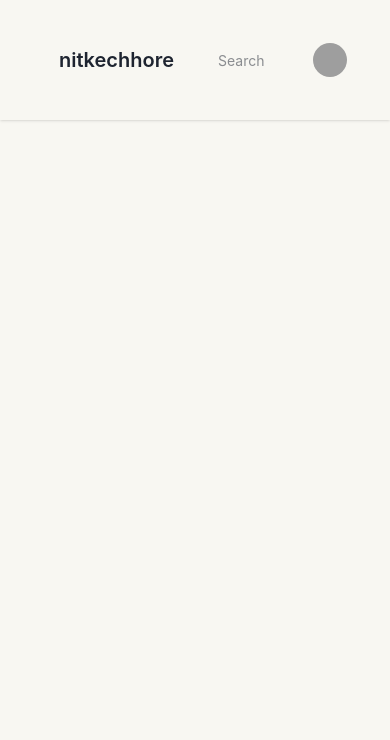
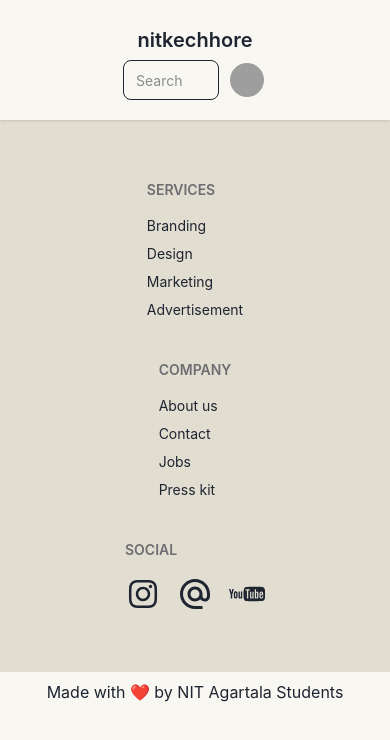
Before and after one commit to anonymousd3vil-ops/nitkechhore, a React (Vite) app: page / in a window 390 px wide. Shown: the top 740 px of the page. Built offline with nearby package versions, Linux system fonts and the light colour scheme; grey boxes are pictures that could not be loaded.

Commit message:
main layout updated

```diff
--- a/src/layout/mainLayout.jsx
+++ b/src/layout/mainLayout.jsx
@@ -1,11 +1,14 @@
+import Footer from "../components/footer";
+
 function MainLayout({children}) {
     return (
-        <div className="navbar bg-base-100 shadow-sm p-10">
+        <div>
+            <div className="navbar bg-base-100 shadow-sm p-5 flex-col md:flex-row">
                 <div className="flex-1">
-                <a className="btn btn-ghost text-xl">nitkechhore</a>
+                    <a className="btn btn-ghost text-xl rounded-lg">nitkechhore</a>
                 </div>
                 <div className="flex gap-2">
-                <input type="text" placeholder="Search" className="input w-24 md:w-auto" />
+                    <input type="text" placeholder="Search" className="input w-24 md:w-auto border rounded-lg" />
                     <div className="dropdown dropdown-end">
                     <div tabIndex={0} role="button" className="btn btn-ghost btn-circle avatar">
                         <div className="w-10 rounded-full">
@@ -16,20 +19,18 @@ function MainLayout({children}) {
                     </div>
                     <ul
                         tabIndex="-1"
-                    className="menu menu-sm dropdown-content bg-base-100 rounded-box z-1 mt-3 w-52 p-2 shadow">
-                    <li>
-                    <a className="justify-between">
-                        Profile
-                        <span className="badge">New</span>
-                    </a>
-                    </li>
+                        className="menu menu-sm dropdown-content bg-base-200 rounded-lg z-1 mt-3 w-60 p-2 shadow">
+                        <li><a>Profile</a></li>
                         <li><a>Settings</a></li>
                         <li><a>Logout</a></li>
                     </ul>
                     </div>
                 </div>
+            </div>
             {children}
+            <Footer/>
         </div>
+
     );
 }
 
```
Lines whose indentation alone changed are shown as unchanged.
